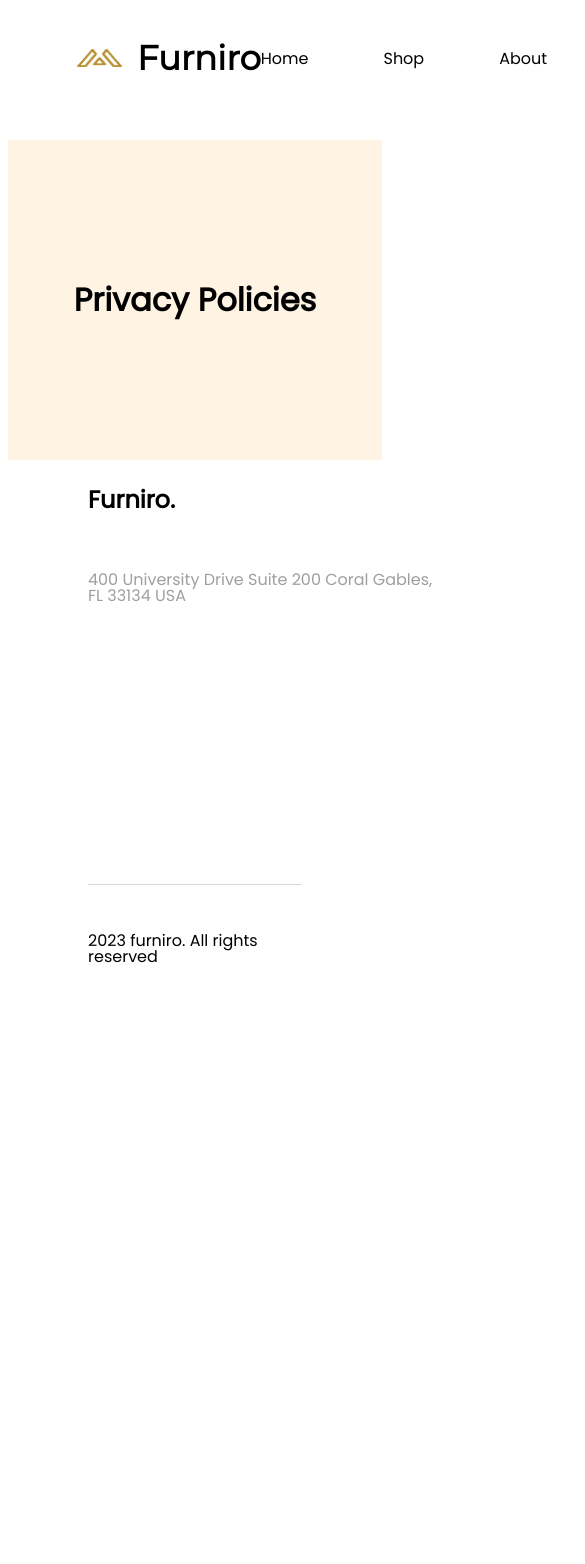
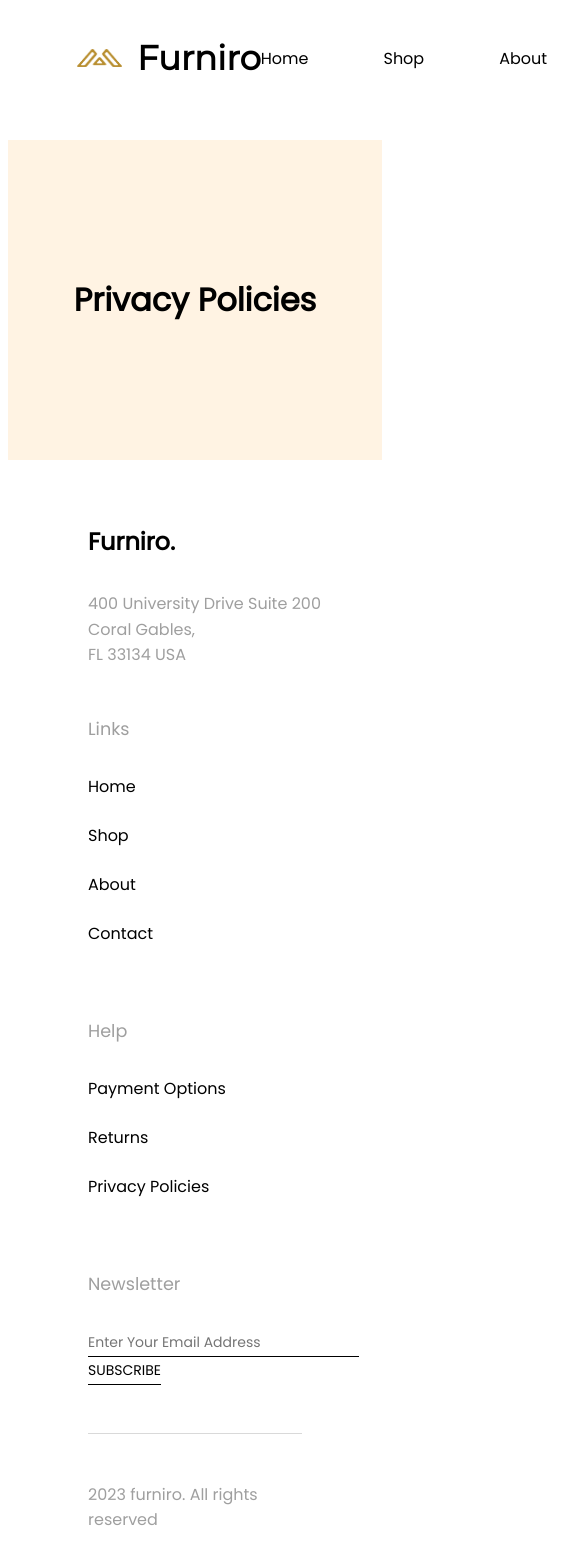
Before and after one commit to HenintsoaPaul/furniro, a Nuxt app: page /help/privacy-policies in a window 390 px wide. Shown: the top 1564 px of the page, 585 px wide, since content can reach past the window. Before the commit the page ends 1013 px from the top, so only its background shows below. Built offline with nearby package versions, Linux system fonts and the light colour scheme.

Commit message:
fix responsivity bug in footer

```diff
--- a/components/Footer.vue
+++ b/components/Footer.vue
@@ -1,5 +1,4 @@
 <script setup lang="ts">
-
 import NewsletterForm from "~/components/Newsletter/NewsletterForm.vue";
 
 interface MyLink {
@@ -21,104 +20,141 @@ const helps: MyLink[] = [
 ]
 
 const goHome = () => {
-  this.$router.push("/");
+  const router = useRouter()
+  router.push("/")
 }
-
 </script>
 
 <template>
-  <footer id="footer" class="lbl-config">
-    <div id="footer-container">
-      <div id="footer-left" @click="goHome">
-        <h2>Furniro.</h2>
-        <p>
+  <footer id="footer" class="footer">
+    <div class="footer-container">
+      <div class="footer-left">
+        <h2 class="logo" @click="goHome">Furniro.</h2>
+        <p class="address">
           400 University Drive Suite 200 Coral Gables,
-          <br>
+          <br/>
           FL 33134 USA
         </p>
       </div>
 
-      <nav id="footer-links" aria-label="Footer main navigation">
+      <nav class="footer-links" aria-label="Footer main navigation">
         <p class="link-title">Links</p>
-        <ul>
-          <li v-for="(li, idx) in links" :key="idx">
-            <nuxt-link :to="li.path">
+        <ul class="links-list">
+          <li v-for="(li, idx) in links" :key="idx" class="link-item">
+            <NuxtLink :to="li.path" class="link">
               {{ li.name }}
-            </nuxt-link>
+            </NuxtLink>
           </li>
         </ul>
       </nav>
 
-      <nav id="footer-helps" aria-label="Footer help links">
+      <nav class="footer-helps" aria-label="Footer help links">
         <p class="link-title">Help</p>
-        <ul>
-          <li v-for="(li, idx) in helps" :key="idx">
-            <nuxt-link :to="li.path">
+        <ul class="links-list">
+          <li v-for="(li, idx) in helps" :key="idx" class="link-item">
+            <NuxtLink :to="li.path" class="link">
               {{ li.name }}
-            </nuxt-link>
+            </NuxtLink>
           </li>
         </ul>
       </nav>
 
-      <div id="newsletter">
+      <div class="newsletter">
         <p class="link-title">Newsletter</p>
         <NewsletterForm/>
       </div>
     </div>
-    <hr>
-    <div id="copyright">
+    <hr class="divider"/>
+    <div class="copyright">
       <p>2023 furniro. All rights reserved</p>
     </div>
   </footer>
-
 </template>
 
 <style scoped lang="scss">
-footer {
+.footer {
   font-family: 'Poppins', sans-serif;
-  padding: 0 5rem;
+  padding: 2rem 5rem;
+  max-width: 1920px;
+  margin: 0 auto;
 
-  #footer-container {
+  &-container {
     display: grid;
-    grid-template-columns: 32rem 10rem 10rem 1fr;
-    grid-gap: 5rem;
+    grid-template-columns: repeat(auto-fit, minmax(250px, 1fr));
+    gap: 3rem;
 
-    p {
-      color: var(--furniro-text-grey);
-      margin-bottom: 0;
-      margin-top: 0.5rem;
+    @media (min-width: 1400px) {
+      grid-template-columns: 32rem 10rem 10rem 1fr;
+      gap: 5rem;
     }
+  }
 
-    #footer-left {
-      h2 {
-        font-weight: 700;
-        font-size: 24px;
-        margin-top: 0;
-        margin-bottom: 4rem;
-        cursor: pointer;
+  &-left {
+    .logo {
+      font-weight: 700;
+      font-size: 24px;
+      margin: 0 0 2rem 0;
+      cursor: pointer;
+      transition: color 0.2s ease;
+
+      &:hover {
+        color: var(--furniro-primary-color, #000);
       }
     }
 
-    ul {
-      padding: 0;
+    .address {
+      color: var(--furniro-text-grey);
+      margin: 0.5rem 0 0 0;
+      line-height: 1.6;
+    }
+  }
 
-      li {
-        list-style: none;
+  .link-title {
+    color: var(--furniro-text-grey);
+    margin: 0 0 2rem 0;
+    font-weight: 500;
+    font-size: 1.1rem;
+  }
+
+  .links-list {
+    padding: 0;
+    margin: 0;
+    list-style: none;
+
+    .link-item {
+      margin-bottom: 1.5rem;
+
+      @media (min-width: 768px) {
+        margin-bottom: 2rem;
+      }
+
+      @media (min-width: 1400px) {
         margin-bottom: 3rem;
+      }
 
-        a {
-          text-decoration: none;
-          color: #000;
+      .link {
+        text-decoration: none;
+        color: #000;
+        transition: color 0.2s ease;
+
+        &:hover {
+          color: var(--furniro-primary-color, #000);
         }
       }
     }
+  }
 
-    .link-title {
-      margin-bottom: 4rem;
+  .newsletter {
+    @media (min-width: 768px) {
+      grid-column: span 2;
+    }
+
+    @media (min-width: 1400px) {
+      grid-column: auto;
     }
   }
 
-  hr {
+  .divider {
     border: none;
     background-color: var(--furniro-hr-bg);
     width: 100%;
@@ -126,13 +162,13 @@ footer {
     margin: 3rem 0;
   }
 
-  #copyright {
+  .copyright {
     p {
       font-weight: 400;
-      font-size: 16px
+      font-size: 16px;
+      color: var(--furniro-text-grey);
+      margin: 0 0 2rem 0;
     }
-
-    margin-bottom: 3rem;
   }
 }
 </style>
```
